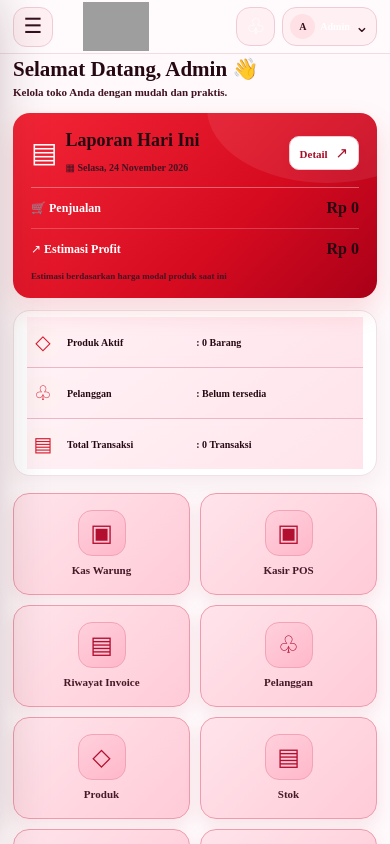
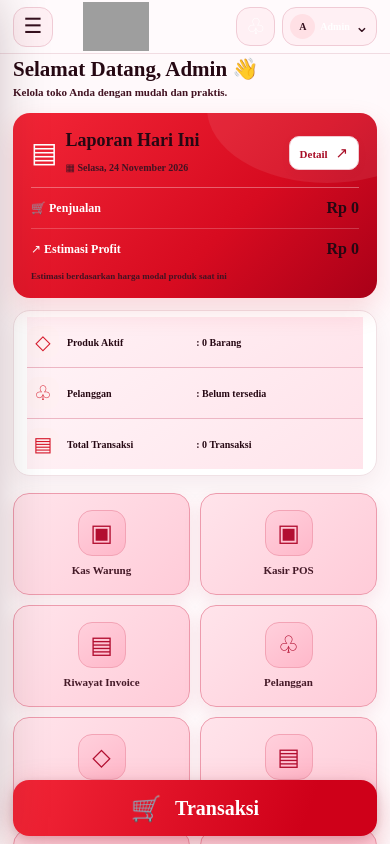
Before and after one commit to ahmadnashir0409-sudo/aplikasi-kasir-pintar, a React (Vite) app in the folder apps/web/: page / in a window 390 px wide. Shown: the top 844 px of the page. Built offline with nearby package versions, Linux system fonts and the light colour scheme; grey boxes are pictures that could not be loaded.

Commit message:
Keep Transaksi sticky and reserve space for dashboard shortcuts

```diff
--- a/apps/web/src/styles.css
+++ b/apps/web/src/styles.css
@@ -1023,31 +1023,40 @@ button:disabled,.checkout:disabled{
 }
 
 
-/* Mobile dashboard: keep Transaksi in normal document flow so it never
-   overlays the Pengadaan Barang and Printer tiles. */
+/* Dashboard mobile: sticky Transaksi with reserved scroll space.
+   The action stays visible while the eight dashboard shortcuts can scroll
+   completely above it without being covered. */
 .dashboard-transaction-wrap{
- position:static!important;
- left:auto!important;
- bottom:auto!important;
- transform:none!important;
- z-index:auto!important;
- width:min(520px,100%)!important;
- margin:18px auto 8px!important;
+ position:fixed!important;
+ left:50%!important;
+ bottom:calc(10px + env(safe-area-inset-bottom,0px))!important;
+ transform:translateX(-50%)!important;
+ z-index:30!important;
+ width:min(520px,calc(100vw - 28px))!important;
+ margin:0!important;
  padding:0!important;
 }
 .dashboard-transaction{
  width:100%!important;
- min-height:62px!important;
+ min-height:58px!important;
+ border-radius:16px!important;
 }
 body:has(.dashboard-transaction-wrap) .content{
- padding-bottom:24px!important;
+ padding-bottom:calc(94px + env(safe-area-inset-bottom,0px))!important;
+}
+.dashboard-tiles{
+ margin-bottom:18px;
 }
 @media(max-width:760px){
  .dashboard-transaction-wrap{
-  width:100%!important;
-  margin:16px auto 8px!important;
+  width:calc(100vw - 26px)!important;
+  bottom:calc(8px + env(safe-area-inset-bottom,0px))!important;
+ }
+ .dashboard-transaction{
+  min-height:56px!important;
+  font-size:20px!important;
  }
  body:has(.dashboard-transaction-wrap) .content{
-  padding-bottom:24px!important;
+  padding-bottom:calc(92px + env(safe-area-inset-bottom,0px))!important;
  }
 }
```
